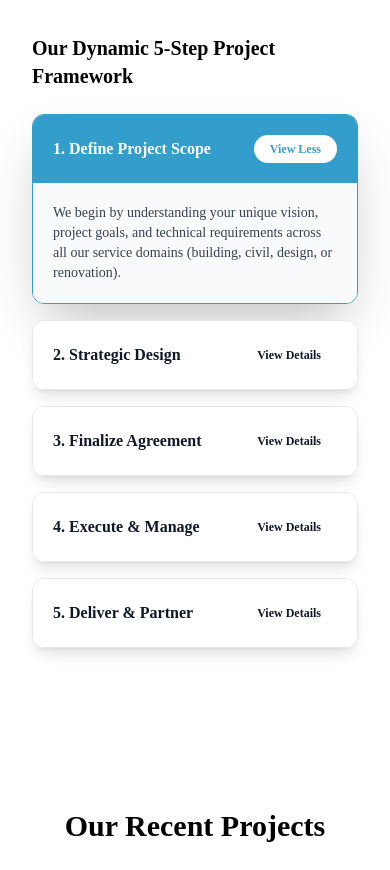
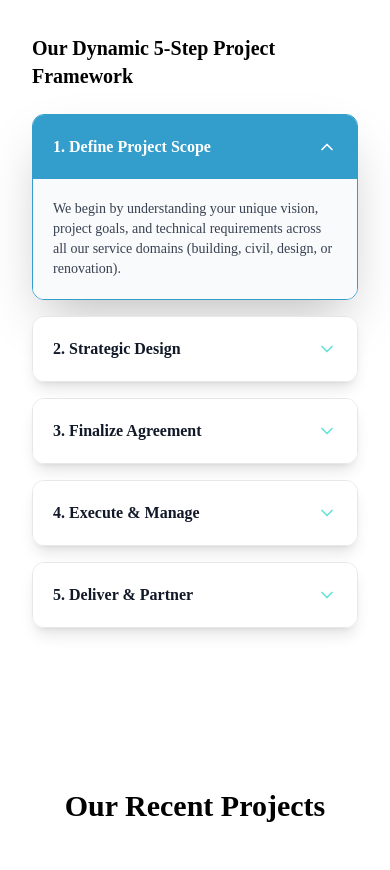
Before and after one commit to MulweliMX/BillyG-Construction, a React (Vite) app: page / in a window 390 px wide. Shown: the part 2980-3850 px from the top of the page. Built offline with nearby package versions, Linux system fonts and the light colour scheme; a web font is replaced by a local one.

Commit message:
[dyad] Replaced the accordion text button with a rotating icon for better responsiveness. - wrote 1 file(s)

```diff
--- a/src/components/ProcessAccordion.tsx
+++ b/src/components/ProcessAccordion.tsx
@@ -1,5 +1,6 @@
 import React, { useState } from 'react';
 import { workProcessSteps } from '../data/content';
+import { ChevronDown } from 'lucide-react';
 
 const ProcessAccordion: React.FC = () => {
   const [openIndex, setOpenIndex] = useState<number | null>(0);
@@ -41,17 +42,14 @@ const ProcessAccordion: React.FC = () => {
           >
             {step.title}
 
-            {/* View More/Less Button */}
-            <span className={`
-                text-xs font-semibold px-4 py-1.5 rounded-full
-                transition-colors duration-300
-                ${openIndex === index
-                    ? 'bg-white text-accent-blue hover:bg-gray-100'
-                    : 'bg-white dark:bg-accent-cyan text-gray-900 dark:text-white hover:bg-gray-100 dark:hover:bg-accent-blue'
-                }
-            `}>
-              {openIndex === index ? 'View Less' : 'View Details'}
-            </span>
+            {/* Chevron Icon */}
+            <ChevronDown
+                className={`
+                    w-5 h-5 transition-transform duration-300
+                    ${openIndex === index ? 'rotate-180' : 'rotate-0'}
+                    ${openIndex === index ? 'text-white' : 'text-accent-cyan dark:text-accent-cyan'}
+                `}
+            />
           </button>
 
           {/* Content */}
```
